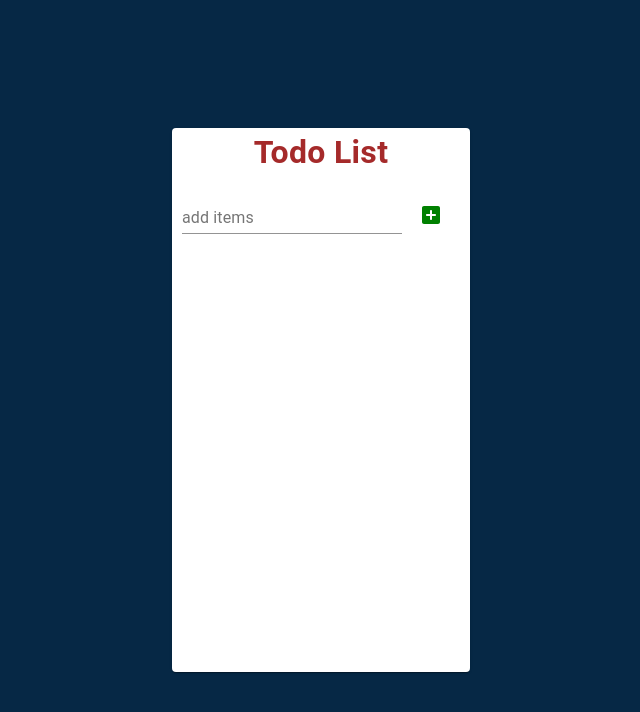
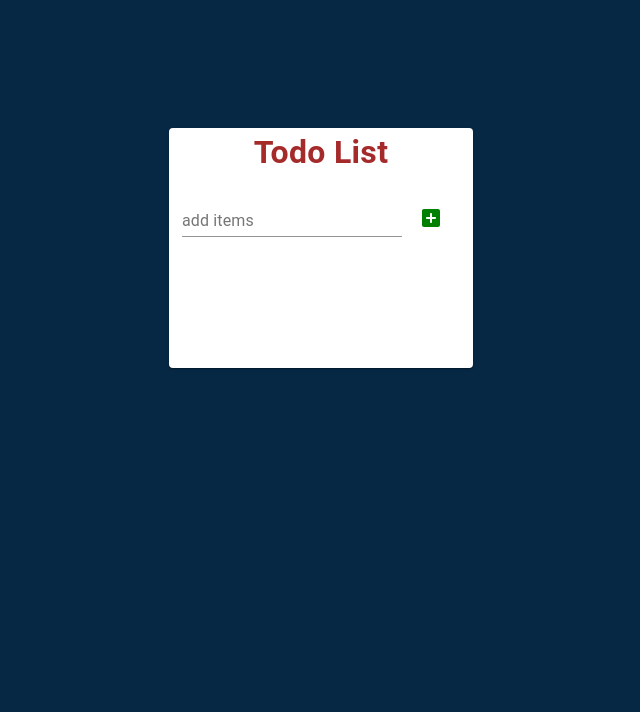
Before and after one commit to mukulraj21160/todo-list-react-app, a React (Create React App) app: page / in a window 1280 px wide. Shown: the top 712 px of the page, without its empty margins (319-959 px from the left). Built offline with nearby package versions, Linux system fonts and the light colour scheme.

Commit message:
[Mukul] completes-card

```diff
--- a/src/Components/TodoList.jsx
+++ b/src/Components/TodoList.jsx
@@ -33,10 +33,12 @@ const style = makeStyles((theme) => ({
   main_card: {
     fontFamily: theme.typography.body1.fontFamily,
     [theme.breakpoints.up("xs")]: {
-      justifyContent: "space-evenly",
-      display: "flex",
-      borderRadius: "10px",
-      margin: "10% 0% 10% 0%",
+      color: "white",
+      width: "80%",
+      margin: "20% 0% 10% 0%",
+      marginLeft: "32px",
+      textAlign: "center",
+      height: "30%",
     },
 
     [theme.breakpoints.up("md")]: {
@@ -57,7 +59,7 @@ const style = makeStyles((theme) => ({
     fontFamily: theme.typography.body1.fontFamily,
     [theme.breakpoints.up("xs")]: {
       textAlign: "center",
-      fontSize: "32px",
+      fontSize: "22px",
       fontWeight: "bold",
       color: "brown",
     },
@@ -78,7 +80,7 @@ const style = makeStyles((theme) => ({
   textfield: {
     fontFamily: theme.typography.body1.fontFamily,
     [theme.breakpoints.up("xs")]: {
-      padding: "10px",
+      margin: "3px",
     },
 
     [theme.breakpoints.up("md")]: {
@@ -91,7 +93,7 @@ const style = makeStyles((theme) => ({
   btn: {
     fontFamily: theme.typography.body1.fontFamily,
     [theme.breakpoints.up("xs")]: {
-      margin: "5px",
+      margin: "3px",
       color: "green",
     },
 
```
